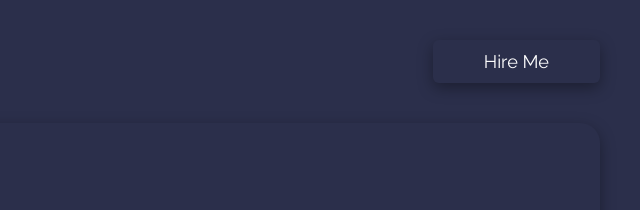
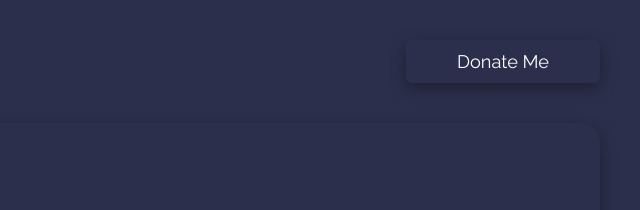
Before and after one commit to notnixz/-, a plain HTML site: page index.html in a window 1280 px wide. Shown: the part 800-1010 px from the top of the page, 640-1280 px from the left. Drawn offline with nearby package versions, Linux system fonts and the light colour scheme.

Commit message:
Update index.html

```diff
--- a/index.html
+++ b/index.html
@@ -373,9 +373,9 @@
     </header>
 
     <section id="about">
-        <div class="header">
+           <div class="header">
             <h1>About Me</h1>
-            <a href="#">Hire Me</a>
+            <a href="https://paypal.me/nixdonate1?country.x=EG&locale.x=ar_EG">Donate Me</a>
         </div>
 
         <div class="card">
```
